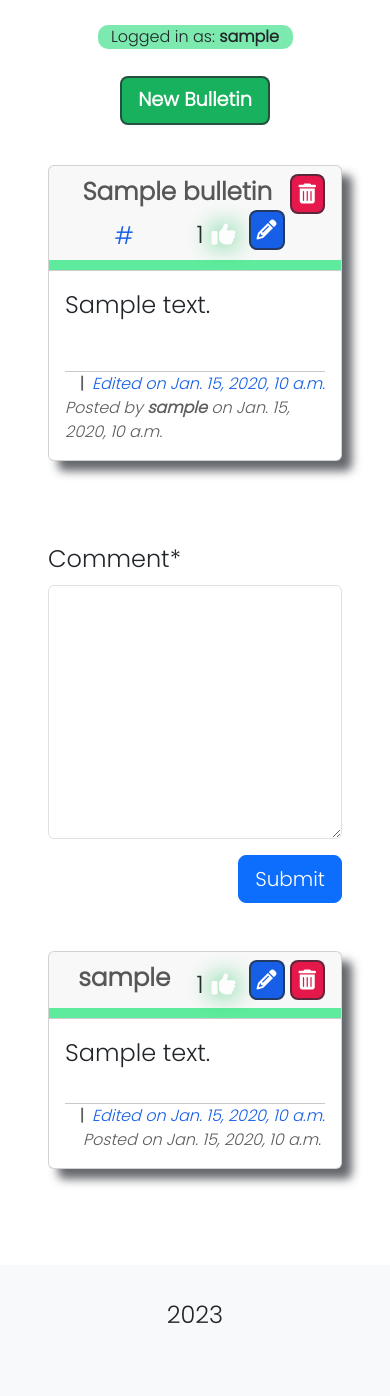
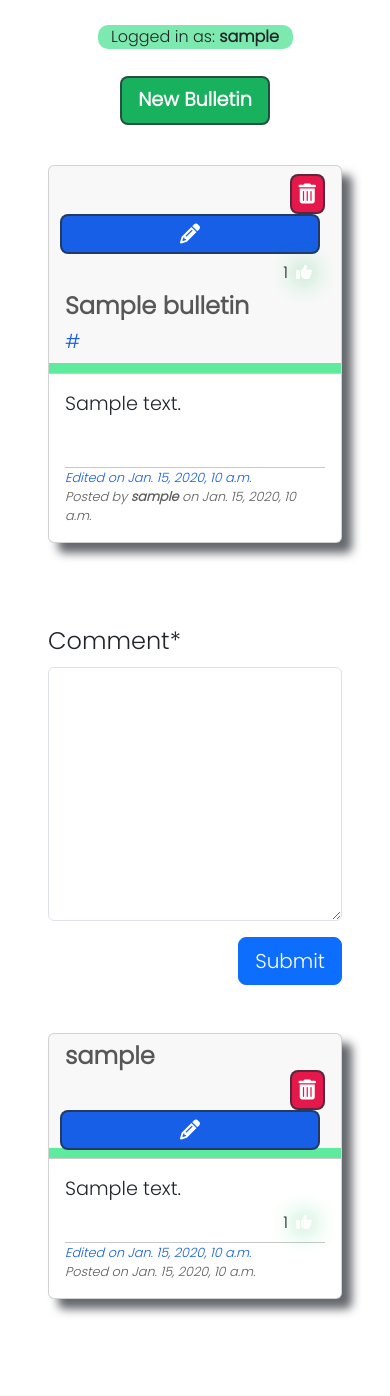
Before and after one commit to ChrisLPlumb91/readwrite, a Django app: template templates/bulletin.html in a window 390 px wide. Shown: the part 67-1463 px from the top of the page. Before the commit the page ends 1391 px from the top, so only its background shows below. Run offline with Django 4.2, Linux system fonts and the light colour scheme; the template is opened without the code that fills it: values that come from a table or form of the project are taken from there, others are empty; a user stored in the database is signed in; tables that the repository leaves empty hold one stand-in row (values such as "Sample post"); some libraries are stand-ins or nearby versions; some web fonts are replaced.

Commit message:
Add complete responsive design to individual bulletin page

```diff
--- a/bulletinboard/models.py
+++ b/bulletinboard/models.py
@@ -6,8 +6,8 @@ STATUS = ((0, 'Awaiting approval'), (1, 'Approved'))
 
 
 class Bulletin(models.Model):
-    title = models.CharField(max_length=80, unique=True)
-    slug = models.SlugField(max_length=80, unique=True)
+    title = models.CharField(max_length=40, unique=True)
+    slug = models.SlugField(max_length=40, unique=True)
     author = models.ForeignKey(User, on_delete=models.CASCADE,
                                related_name='bulletins')
     content = models.TextField()
--- a/static/css/style.css
+++ b/static/css/style.css
@@ -101,6 +101,13 @@ ol > li {
     text-overflow: ellipsis;
 }
 
+.link-ellipsis-alt {
+    width: 70%;
+    white-space: nowrap;
+    overflow: hidden;
+    text-overflow: ellipsis;
+}
+
 .button-container {
     border: 2px solid #a9bae6b9;
     border-radius: 10px;
@@ -118,6 +125,20 @@ ol > li {
 }
 
 .edit-bulletin-button:hover {
+    background-color:#47abee;
+    color: #000;
+    border: 2px solid #292d35b9;
+}
+
+.edit-comment-button {
+    background-color:#175fe6;
+    color: #ffffff;
+    border: 2px solid #292d35b9;
+    font-weight: bold;
+    font-size: 20px !important;
+}
+
+.edit-comment-button:hover {
     background-color:#47abee;
     color: #000;
     border: 2px solid #292d35b9;
@@ -253,7 +274,9 @@ hr {
 }
 
 .comment-text {
-    margin-bottom: 2rem;
+    margin-bottom: 0 !important;
+    display: block !important;
+    width: 100%;
 }
 
 .post-info {
@@ -346,6 +369,17 @@ footer .col-12 {
     z-index: 1;
 }
 
+@media screen and (max-width: 1320px) {
+    .card-header > a {
+        width: 100%;
+    }
+
+    .card-header > p {
+        float: none;
+        margin-bottom: 0 !important;
+    }
+}
+
 @media screen and (max-width: 1288px) {
     .card-body > ol {
         margin-right: 0 !important;
@@ -374,8 +408,29 @@ footer .col-12 {
         text-align: center !important;
     }
 
+    .green-header-bulletin, .green-header-comment {
+        text-align: left !important;
+    }
+
     .button-container-with-options > form {
         display: inline;
+    }
+
+    .divider {
+        display: none;
+    }
+
+    .edit-text {
+        float: left !important;
+        padding-left: 0 !important;
+        display: block !important;
+        width: 100%;
+    }
+
+    .created-text {
+        float: left !important;
+        padding-right: 0 !important;
+
     }
 
 }
@@ -413,6 +468,10 @@ footer .col-12 {
     .new-bulletin-button, .greyed-out-button {
         font-size: 1.2rem !important;
     }
+
+    .like-button-form-not-your-post > button {
+        padding-left: 24px !important;
+    }
 }
 
 @media screen and (max-width: 991px) {
@@ -426,12 +485,25 @@ footer .col-12 {
     ol {
         font-size: 1.2rem;
     }
-}
 
-@media screen and (max-width: 970px) {
-    .card-header > p {
-        float: none;
-        margin-bottom: 0 !important;
+    .bulletin-link {
+        font-size: 1.2rem;
+    }
+
+    .card-body > .text-content {
+        font-size: 1.2rem;
+    }
+
+    .comment-text {
+        font-size: 1.2rem;
+    }
+
+    .edit-text {
+        font-size: 0.8rem;
+    }
+
+    .created-text {
+        font-size: 0.8rem;
     }
 }
 
@@ -458,6 +530,10 @@ footer .col-12 {
     .new-bulletin-button-container-top {
         width: 100%;
     }
+
+    h2 {
+        font-size: 1.5rem;
+    }
 }
 
 @media screen and (max-width: 749px) {
@@ -480,6 +556,10 @@ footer .col-12 {
         padding-right: 0.5rem !important;
     }
 
+    .like-button-form > button {
+        font-size: 1rem !important;
+    }
+
     .like-button-your-post {
         padding-left: 0 !important;
         padding-right: 0 !important;
@@ -489,7 +569,7 @@ footer .col-12 {
         font-size: 1rem !important;
     }
 
-    .edit-bulletin-button {
+    .edit-bulletin-button, .edit-comment-button {
         padding: 3px 6px !important;
         margin-right: 5px !important;
     }
@@ -507,20 +587,62 @@ footer .col-12 {
     .container-fluid > .navbar-toggler {
         padding: 0 !important;
     }
+
+    h2 {
+        float: none !important;
+        width: 100%;
+        -webkit-line-clamp: 3 !important;
+    }
+
+    .commenter {
+        display: block !important;
+        margin-bottom: 0 !important;
+    }
 }
 
 @media screen and (max-width: 380px) {
+    .button-container-with-options {
+        width: 110px;
+    }
 
+    .like-button-your-post {
+        padding: 6px 8px !important;
+    }
 
+    .like-button-your-post > i {
+        margin-left: 0.6rem !important;
+    }
+
+    .comment-number-your-post {
+        padding-bottom: 0 !important;
+    }
+
+    .comment-number-your-post > .comment-icon {
+        margin-left: 0.5rem !important;
+    }
+
+    .edit-bulletin-button {
+        margin-right: 0 !important;
+    }
+
+    .edit-bulletin-button-your-post {
+        margin-right: 5px !important;
+    }
 }
 
-@media screen and (max-width: 301px) {
+@media screen and (max-width: 321px) {
     .button-container-without-options button, .button-container-without-options > span {
         font-size: 1rem;
         padding: 0 !important;
+        margin: 0 !important;
+        padding-left: 12px !important;
     }
 
     .like-button > i {
         margin: 0 0 0 5px !important;
     }
+
+    .comment-number > i {
+        font-size: 1rem !important;
+    }
 }
--- a/static/js/script.js
+++ b/static/js/script.js
@@ -1,6 +1,7 @@
 $(window).resize(function() {
+    var cardHeaderTitles = $('.card-header>a');
+
     if ($(window).innerWidth() <= 767) {
-        var cardHeaderTitles = $('.card-header>a');
         cardHeaderTitles.addClass('title-ellipsis');
     } else {
         cardHeaderTitles.removeClass('title-ellipsis');
--- a/templates/bulletin.html
+++ b/templates/bulletin.html
@@ -8,13 +8,13 @@
     <div class="col-12">
         <div class="card">
             {% if bulletin.author == request.user and user.is_authenticated %}
-            <div class="card-header green-header bulletin-header">
-                <h2 class="d-inline">{{ bulletin.title }}</h2>
+            <div class="card-header green-header bulletin-header green-header-bulletin">
+
                 <form class="float-end" method="POST" action="{% url 'post_delete' bulletin.slug %}?query={{ request.get_full_path|urlencode }}">
                     {% csrf_token %}
                     <button type="submit" class="btn btn-lg float-end delete-bulletin-button"><i class="fas fa-trash-alt"></i></button>
                 </form>
-                <a href="{% url 'edit' bulletin.slug %}?query={{ request.get_full_path|urlencode }}" class="btn btn-lg float-end edit-bulletin-button me-2"><i class="fas fa-pencil-alt"></i></a>
+                <a href="{% url 'edit' bulletin.slug %}?query={{ request.get_full_path|urlencode }}" class="btn btn-lg float-end edit-bulletin-button edit-bulletin-button-your-post me-2"><i class="fas fa-pencil-alt"></i></a>
                 <form method="POST"
                     action="{% url 'bulletin_like' bulletin.slug %}?query={{ request.get_full_path|urlencode }}"
                     class="d-inline like-button-form float-end">
@@ -29,14 +29,14 @@
                             class="fas fa-thumbs-up liked-by-user ms-2"></i></button>
                     {% endif %}
                 </form>
-                <a class="bulletin-link d-block my-2" href="{{ bulletin.link }}" target="_blank">{{ bulletin.link }}</a>
+                <h2 class="title-ellipsis">{{ bulletin.title }}</h2>
+                <a class="bulletin-link d-block my-2 link-ellipsis" href="{{ bulletin.link }}" target="_blank">{{ bulletin.link }}</a>
             </div>
             {% elif user.is_authenticated %}
             <div class="card-header bulletin-header">
-                <h2 class="d-inline">{{ bulletin.title }}</h2>
                 <form method="POST"
                     action="{% url 'bulletin_like' bulletin.slug %}?query={{ request.get_full_path|urlencode }}"
-                    class="d-inline like-button-form float-end">
+                    class="d-inline like-button-form-not-your-post float-end">
                     {% csrf_token %}
                     {% if request.user not in bulletin.likes.all %}
                     <button type="submit" name="bulletin_id" value="{{ bulletin.slug }}"
@@ -48,25 +48,26 @@
                             class="fas fa-thumbs-up liked-by-user ms-2"></i></button>
                     {% endif %}
                 </form>
-                <a class="bulletin-link d-block my-2" href="{{ bulletin.link }}" target="_blank">{{ bulletin.link }}</a>
+                <h2 class="title-ellipsis">{{ bulletin.title }}</h2>
+                <a class="bulletin-link d-block my-2 link-ellipsis" href="{{ bulletin.link }}" target="_blank">{{ bulletin.link }}</a>
             </div>
             {% else %}
-            <div class="card-header bulletin-header">
-                <h2 class="d-inline">{{ bulletin.title }}</h2>
+            <div class="card-header bulletin-header like-button-form-not-your-post">
                 <button class="btn text-secondary float-end like-button px-0">{{ bulletin.number_of_likes }}<i
                     class="far fa-thumbs-up ms-2"></i></button>
-                <a class="bulletin-link d-block my-2" href="{{ bulletin.link }}" target="_blank">{{ bulletin.link }}</a>
+                <h2 class="title-ellipsis">{{ bulletin.title }}</h2>
+                <a class="bulletin-link d-block my-2 link-ellipsis" href="{{ bulletin.link }}" target="_blank">{{ bulletin.link }}</a>
             </div>
             {% endif %}
             <div class="card-body">
-                <p class="float-none">{{ bulletin.content }}</p>
+                <p class="float-none text-content">{{ bulletin.content }}</p>
                 <hr class="mt-5">
                 {% if bulletin.edited %}
                 <p class="float-end post-info ps-1 edit-text"><em>Edited on {{ bulletin.updated_on }}</em></p>
-                <p class="float-end post-info px-1"><strong>|</strong></p>
-                <p class="float-end post-info pe-1"><em>Posted by <strong>{{ bulletin.author }}</strong> on {{ bulletin.created_on }}</em></p>
+                <p class="float-end post-info px-1 divider"><strong>|</strong></p>
+                <p class="float-end post-info pe-1 created-text"><em>Posted by <strong>{{ bulletin.author }}</strong> on {{ bulletin.created_on }}</em></p>
                 {% else %}
-                <p class="float-end post-info"><em>Posted by <strong>{{ bulletin.author }}</strong> on {{ bulletin.created_on }}</em></p>
+                <p class="float-end post-info created-text"><em>Posted by <strong>{{ bulletin.author }}</strong> on {{ bulletin.created_on }}</em></p>
                 {% endif %}
             </div>
         </div>
@@ -97,20 +98,28 @@
 </div>
 {% endif %}
 
+
+
+
+
+
 {% for comment in comments %}
 <div class="row my-5" id="comments-container-{{ forloop.counter }}">
     <div class="col-12 ">
         <div class="card">
 
             {% if comment.author == request.user and user.is_authenticated %} <!-- If you are the user who made this comment, AND you are logged in, the header will have a green line -->
-            <div class="card-header green-header">
-                <h2 class="d-inline">{{ comment.author }}</h2>
+            <div class="card-header green-header green-header-comment">
+                <h2 class="d-inline commenter">{{ comment.author }}</h2>
 
                 <form class="float-end" method="POST" action="{% url 'delete_request' bulletin.slug %}?query={{ comment.id }}">
                     {% csrf_token %}
                     <button type="submit" class="btn btn-lg float-end delete-bulletin-button"><i class="fas fa-trash-alt"></i></button>
                 </form>
-                <a href="{% url 'comment_edit' bulletin.slug %}?query={{ comment.id }}" class="float-end btn btn-lg edit-bulletin-button me-2"><i class="fas fa-pencil-alt"></i></a>
+                <a href="{% url 'comment_edit' bulletin.slug %}?query={{ comment.id }}" class="float-end btn btn-lg edit-comment-button me-2"><i class="fas fa-pencil-alt"></i></a>
+            </div>
+            <div class="card-body">
+                <p class="float-start comment-text">{{ comment.comment }}</p>
                 <form method="POST"
                     action="{% url 'comment_like' bulletin.slug %}?query={{ comment.id }}"
                     class="d-inline like-button-form" id="comment-like-form-{{ comment.id }}">
@@ -122,43 +131,60 @@
                     <button type="submit" name="comment_id" class="btn float-end" id="comment-liked-{{ comment.id }}">{{ comment.number_of_likes }}<i class="fas fa-thumbs-up liked-by-user ms-2"></i></button>
                     {% endif %}
                 </form>
+                <hr>
+                {% if comment.edited %}
+                <p class="float-end post-info ps-1 edit-text"><em>Edited on {{ comment.updated_on }}</em></p>
+                <p class="float-end post-info px-1 divider"><strong>|</strong></p>
+                <p class="float-end post-info pe-1 created-text"><em>Posted on {{ comment.created_on }}</em></p>
+                {% else %}
+                <p class="float-end post-info created-text"><em>Posted on {{ comment.created_on }}</em></p>
+                {% endif %}
             </div>
             {% elif user.is_authenticated %}
             <div class="card-header">
-                <h2 class="d-inline">{{ comment.author }}</h2>
+                <h2 class="d-inline commenter">{{ comment.author }}</h2>
+            </div>
+            <div class="card-body">
+                <p class="float-start comment-text">{{ comment.comment }}</p>
                 <form method="POST"
                     action="{% url 'comment_like' bulletin.slug %}?query={{ comment.id }}"
                     class="d-inline like-button-form" id="comment-like-form-{{ comment.id }}">
 
                     {% csrf_token %}
                     {% if request.user not in comment.likes.all %}
-                        <button type="submit" name="comment_id" class="btn float-end px-0" id="comment-not-liked-{{ comment.id }}">{{ comment.number_of_likes }}<i class="far fa-thumbs-up not-liked-by-user ms-1"></i></button>
+                    <button type="submit" name="comment_id" class="btn float-end" id="comment-not-liked-{{ comment.id }}">{{ comment.number_of_likes }}<i class="far fa-thumbs-up not-liked-by-user ms-1"></i></button>
                     {% else %}
-                        <button type="submit" name="comment_id" class="btn float-end px-0" id="comment-liked-{{ comment.id }}">{{ comment.number_of_likes }}<i class="fas fa-thumbs-up liked-by-user ms-2"></i></button>
+                    <button type="submit" name="comment_id" class="btn float-end" id="comment-liked-{{ comment.id }}">{{ comment.number_of_likes }}<i class="fas fa-thumbs-up liked-by-user ms-2"></i></button>
                     {% endif %}
-
                 </form>
-            </div>
-            {% else %}
-            <div class="card-header">
-                <h2 class="d-inline">{{ comment.author }}</h2>
-                <button type="button" class="btn text-secondary float-end like-button px-0">{{ comment.number_of_likes }}<i
-                    class="far fa-thumbs-up ms-2"></i></button>
-            </div>
-            {% endif %}
-
-            <div class="card-body">
-                <p class="float-start comment-text">{{ comment.comment }}</p>
                 <hr>
                 {% if comment.edited %}
                 <p class="float-end post-info ps-1 edit-text"><em>Edited on {{ comment.updated_on }}</em></p>
-                <p class="float-end post-info px-1"><strong>|</strong></p>
-                <p class="float-end post-info pe-1"><em>Posted on {{ comment.created_on }}</em></p>
+                <p class="float-end post-info px-1 divider"><strong>|</strong></p>
+                <p class="float-end post-info pe-1 created-text"><em>Posted on {{ comment.created_on }}</em></p>
                 {% else %}
-                <p class="float-end post-info"><em>Posted on {{ comment.created_on }}</em></p>
+                <p class="float-end post-info created-text"><em>Posted on {{ comment.created_on }}</em></p>
                 {% endif %}
             </div>
 
+            {% else %}
+            <div class="card-header">
+                <h2 class="d-inline commenter">{{ comment.author }}</h2>
+            </div>
+            <div class="card-body">
+                <p class="float-start comment-text">{{ comment.comment }}</p>
+                <button type="button" class="btn text-secondary float-end like-button px-0">{{ comment.number_of_likes }}<i
+                    class="far fa-thumbs-up ms-2"></i></button>
+                <hr>
+                {% if comment.edited %}
+                <p class="float-end post-info ps-1 edit-text"><em>Edited on {{ comment.updated_on }}</em></p>
+                <p class="float-end post-info px-1 divider"><strong>|</strong></p>
+                <p class="float-end post-info pe-1 created-text"><em>Posted on {{ comment.created_on }}</em></p>
+                {% else %}
+                <p class="float-end post-info created-text"><em>Posted on {{ comment.created_on }}</em></p>
+                {% endif %}
+            </div>
+            {% endif %}
         </div>
     </div>
 </div>
```
Also changed, not shown: templates/index.html (+6 -6 lines), bulletinboard/migrations/0008_alter_bulletin_slug_alter_bulletin_title.py (added). Lines whose indentation alone changed are shown as unchanged.
